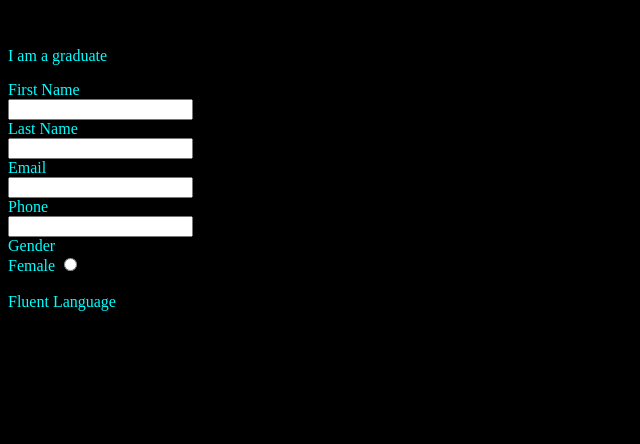
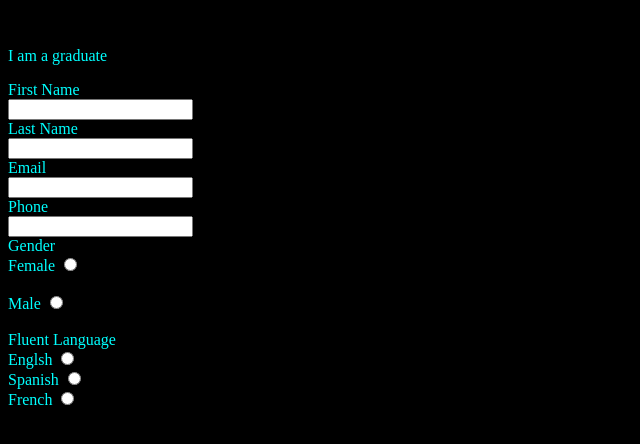
Before and after one commit to Madjikor-May/T4G_lesson2, a plain HTML site: page index.html in a window 1280 px wide. Shown: the part 202-646 px from the top of the page, without its empty margins (0-640 px from the left). Drawn offline with Linux system fonts and the light colour scheme.

Commit message:
adding new features

```diff
--- a/index.html
+++ b/index.html
@@ -29,11 +29,22 @@
         <input type="email" name="" id=""> <br>
         <label for="">Phone</label> <br>
         <input type="tel" name="gender" id="Male"> <br>
+
         <label for="">Gender</label><br>
         <label for="">Female</label>
         <input type="radio" name="gender" id="Female"><br><br>
+        <label for="">Male</label>
+        <input type="radio" name="gender" id="Male"><br><br>
+
         <label for="">Fluent Language</label><br>
-        <label for="English"></label>
+        <label for="">Englsh</label>
+        <input type="radio" name="language" id="english"><br>
+        <label for="">Spanish</label>
+        <input type="radio" name="language" id="spanish"><br>
+        <label for="">French</label>
+         <input type="radio" name="language" id="french"><br>
+
     </form>
+
 </body>
 </html>
--- a/src/stlye.css
+++ b/src/stlye.css
@@ -59,5 +59,9 @@
     line-height: 40px;
     text-align: justify;
     color: blue(24, 24, 31);
-    background-color: blanchedalmond;
+    background-color: blanchedalmond(204, 46, 157);
 }
+
+h1{font-family: 'Courier New', Courier, monospace;
+font-size: 40px
+}
```
